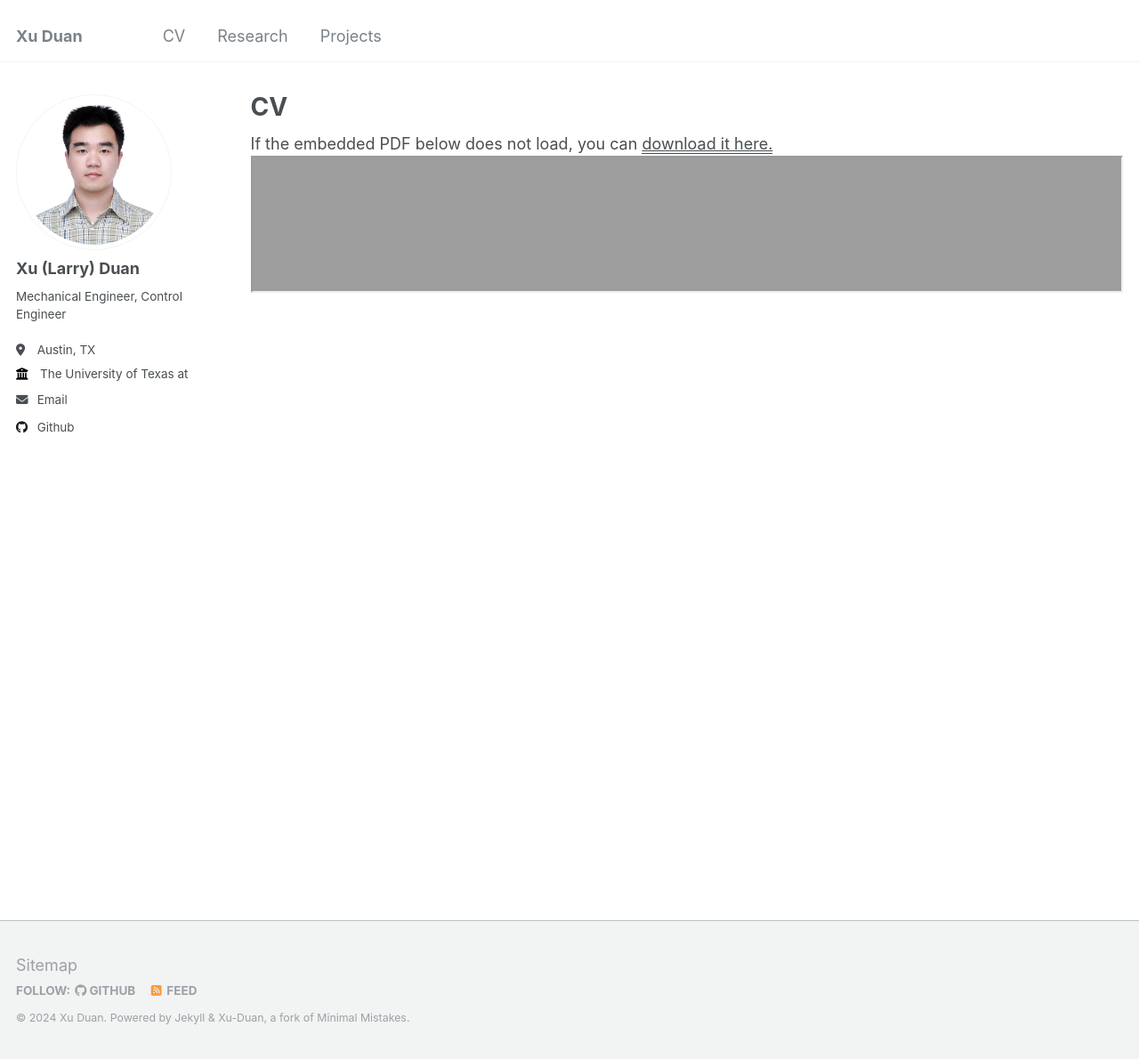
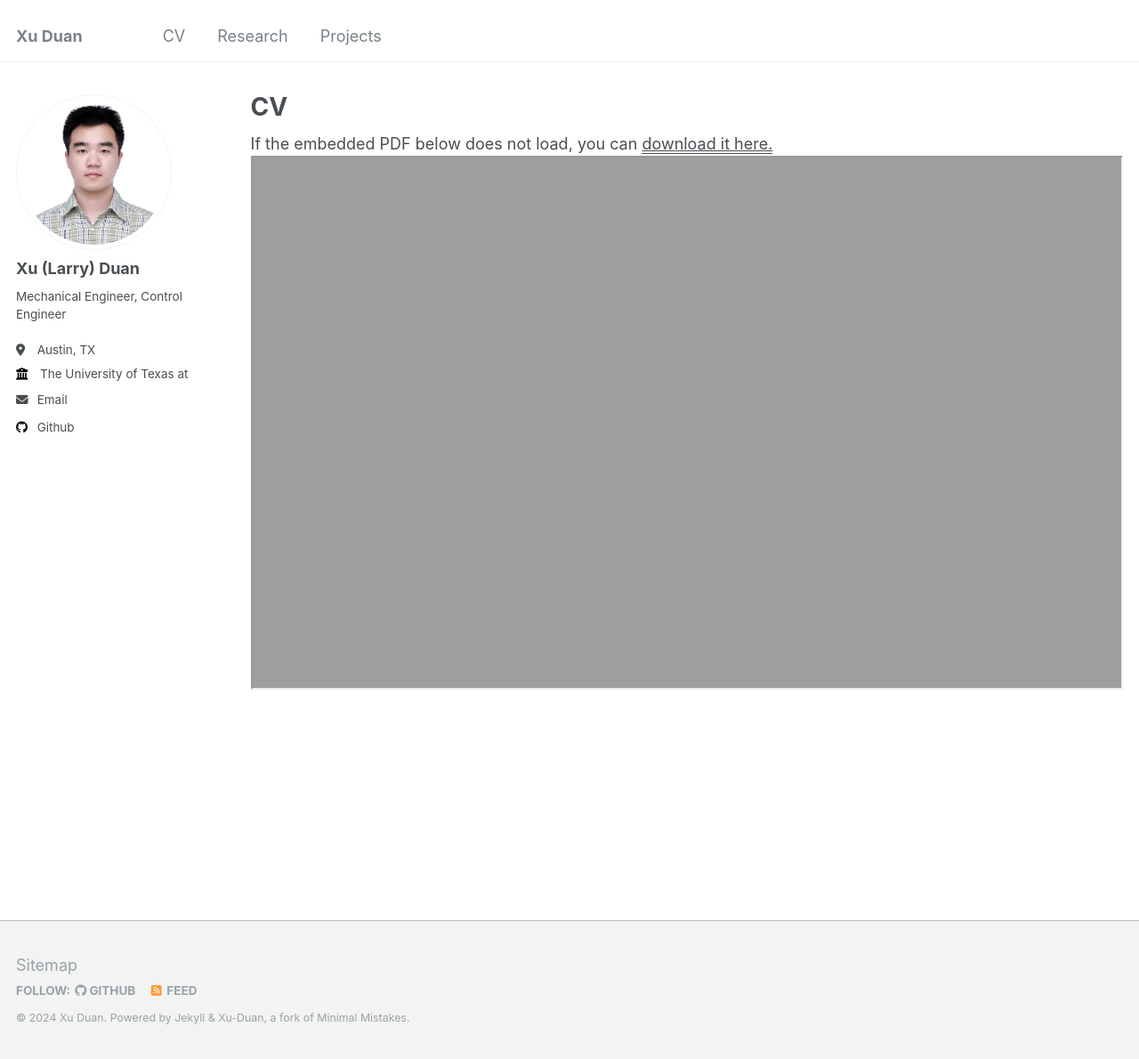
Before and after one commit to Xu-Duan/Xu-Duan.github.io, a Jekyll site: the page built from _pages/cv.html, in a window 1280 px wide and 1190 px high. Shown: the whole window at 89% size. Built offline with Jekyll 4.4.1, drawn with Linux system fonts in a browser that asks for light colours.

Commit message:
modify height

```diff
--- a/_pages/cv.html
+++ b/_pages/cv.html
@@ -13,5 +13,5 @@
 If the embedded PDF below does not load, you can <u><a href="http://Xu-Duan.github.io/files/Xu%20(Larry)%20Duan_CV.pdf">download it here.</a></u>
 <br/>
 <div class="pdf-container">
-<iframe  src="../files/Xu%20(Larry)%20Duan_CV.pdf" type="application/pdf" width="100%"></iframe>
+<iframe  src="../files/Xu%20(Larry)%20Duan_CV.pdf" type="application/pdf" width="100%" height="600px"></iframe>
 </div>
```
